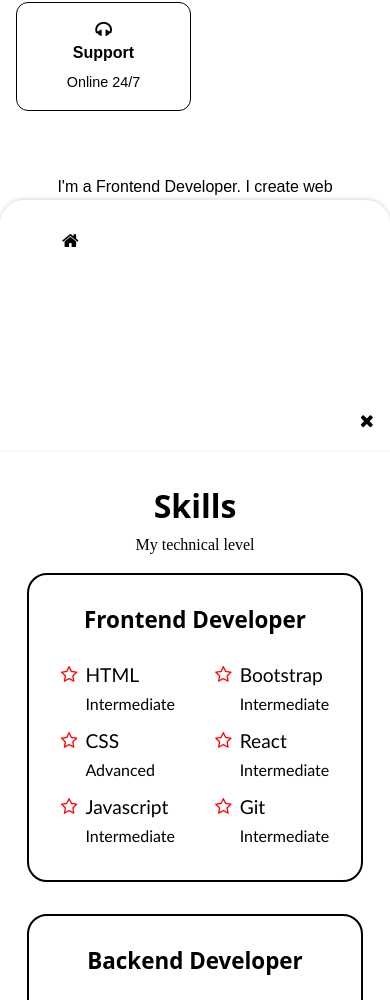
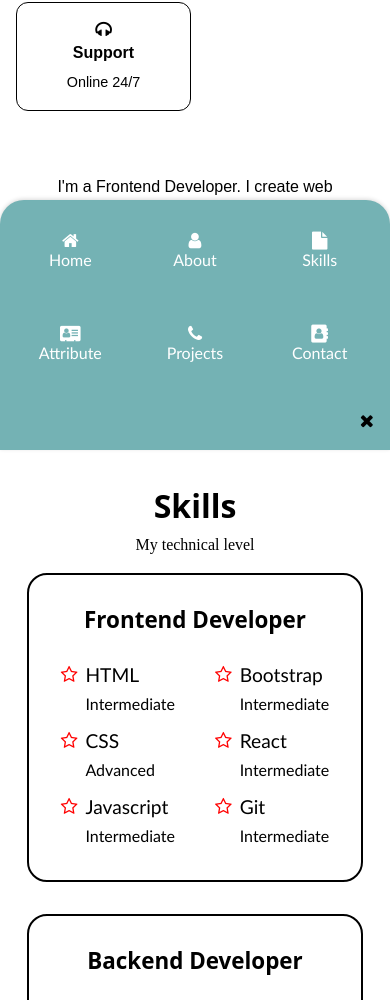
Before and after one commit to afzal631/PortfolioAfzal, a React (Create React App) app: page / in a window 390 px wide. Shown: the part 1238-2238 px from the top of the page. Built offline with nearby package versions, Linux system fonts and the light colour scheme; some icons are missing.

Commit message:
last commit

```diff
--- a/src/components/header/Header.jsx
+++ b/src/components/header/Header.jsx
@@ -14,7 +14,7 @@ const Header =()=>{
                 <div className={Toggle ? "nav__menu show-menu": "nav__menu"}>
                     <ul className="nav__list grid">
                         <li className="nav__item">
-                            <a href="#home" className="fa fa-home nav__link active-link">
+                            <a href="#home" className="fa fa-home nav__link ">
                                 <h6 className="  nav__icon">Home</h6>
                             </a>
                         </li>
--- a/src/components/header/header.css
+++ b/src/components/header/header.css
@@ -182,7 +182,7 @@
         bottom: -100%;
         left: 0%;
         width: 100%;
-        background-color: #fff;
+        background-color: #74b2b4;
         padding: 2rem 1.5rem 4rem;
         box-shadow:0 -1px 4px rgba(0,0,0, 0.15);
         border-radius: 1.5rem 1.5rem 0 0;
@@ -257,7 +257,7 @@
         bottom: -100%;
         left: 0%;
         width: 100%;
-        background-color: #fff;
+        background-color: #74b2b4;
         padding: 2rem 1.5rem 4rem;
         box-shadow:0 -1px 4px rgba(0,0,0, 0.15);
         border-radius: 1.5rem 1.5rem 0 0;
```
